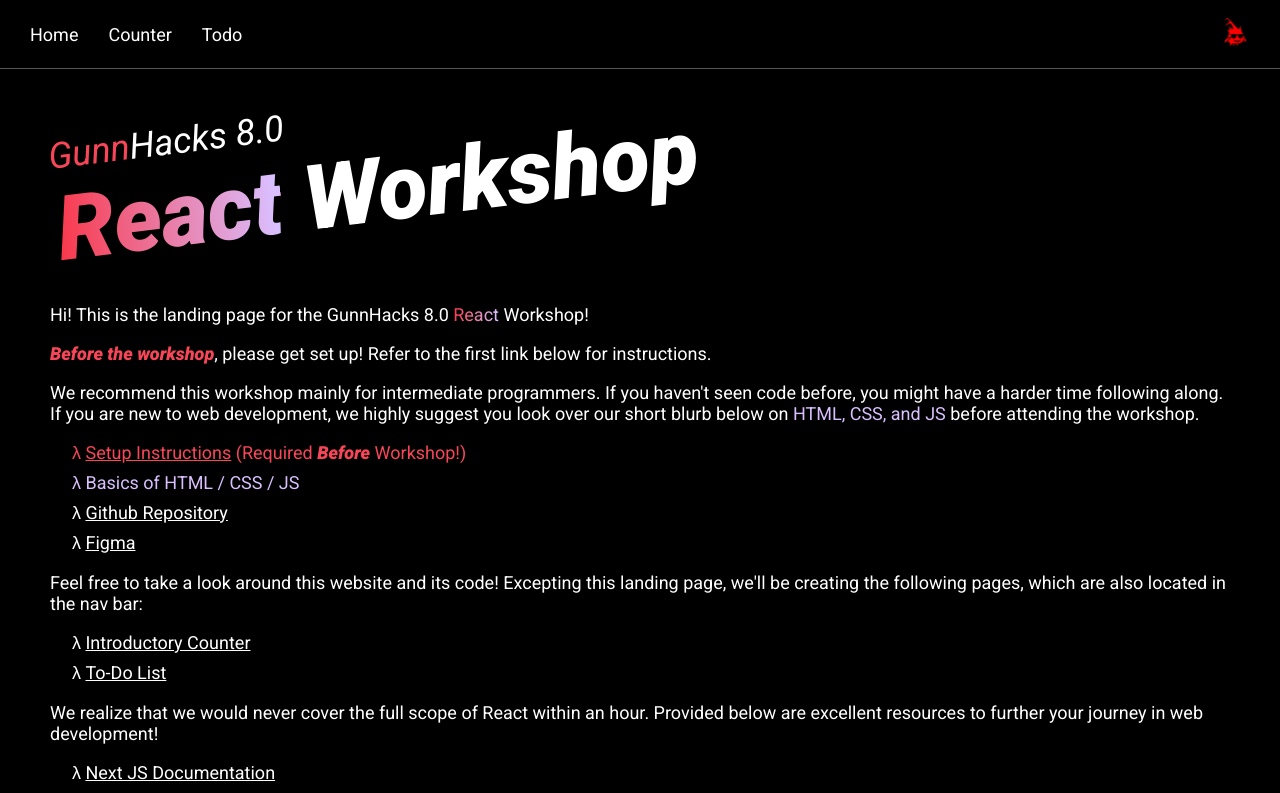
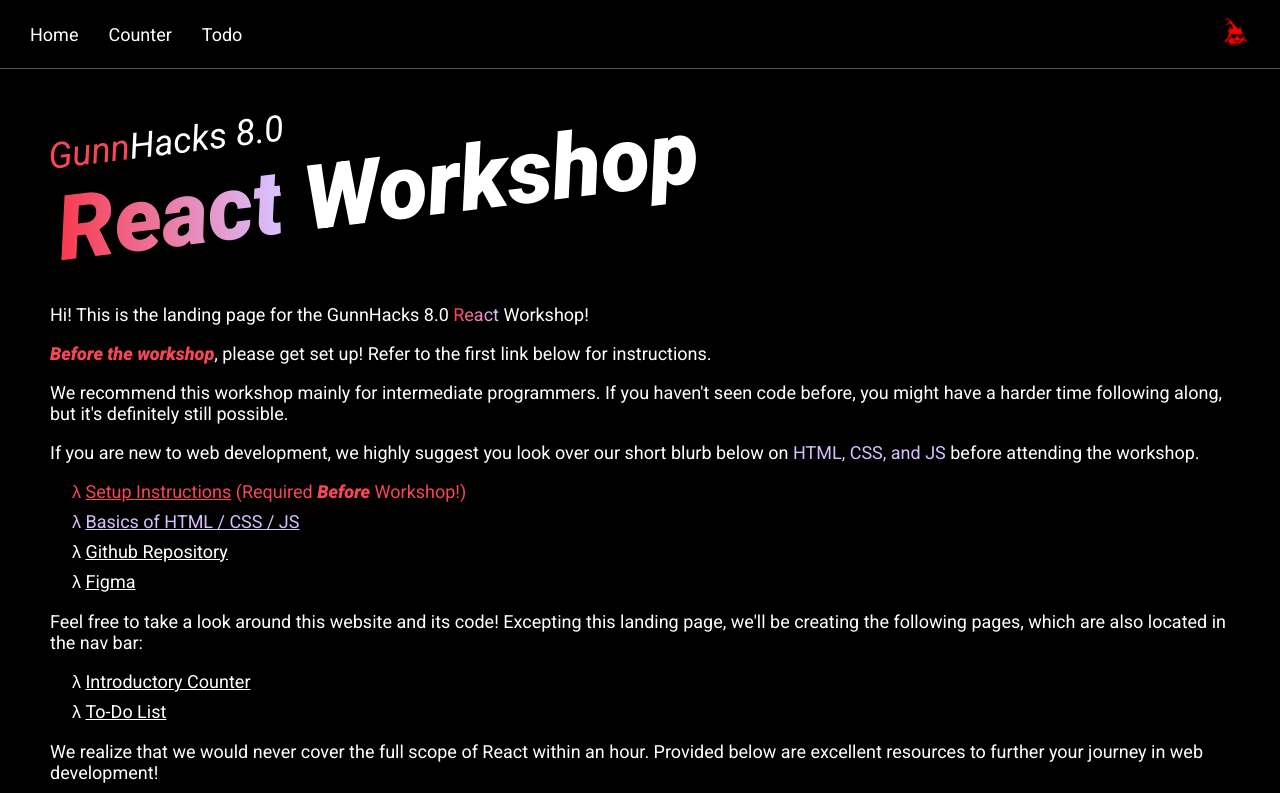
Before and after one commit to ImNotRog/GunnHacks-8.0-React-Demo, a Next.js app: page / in a window 1280 px wide. Shown: the top 793 px of the page. Built offline with nearby package versions, Linux system fonts and the light colour scheme.

Commit message:
Add link to web dev blurb

```diff
--- a/pages/index.js
+++ b/pages/index.js
@@ -30,7 +30,10 @@
 
 					<p>
 						We recommend this workshop mainly for intermediate programmers. If you haven't seen code before,
-						you might have a harder time following along.
+						you might have a harder time following along, but it's definitely still possible.
+					</p>
+
+					<p>
 						If you are new to web development, we highly suggest you look over our short blurb below
 						on <span className={styles.purple}>HTML, CSS, and JS</span> before attending the workshop.
 					</p>
@@ -42,7 +45,7 @@
 								Setup Instructions
 							</a> (Required <span className={styles.em}>Before</span> Workshop!)
 						</li>
-						<li className={styles.purple}>Basics of HTML / CSS / JS</li>
+						<li className={styles.purple}><a target="_blank" rel="noopener noreferrer" href="https://gist.github.com/ImNotRog/8621fa25577c827c3b691d44fe60a868">Basics of HTML / CSS / JS</a></li>
 						<li><a href="https://github.com/ImNotRog/GunnHacks-8.0-React-Demo" target="_blank" rel="noopener noreferrer">
 							Github Repository
 						</a></li>
```
